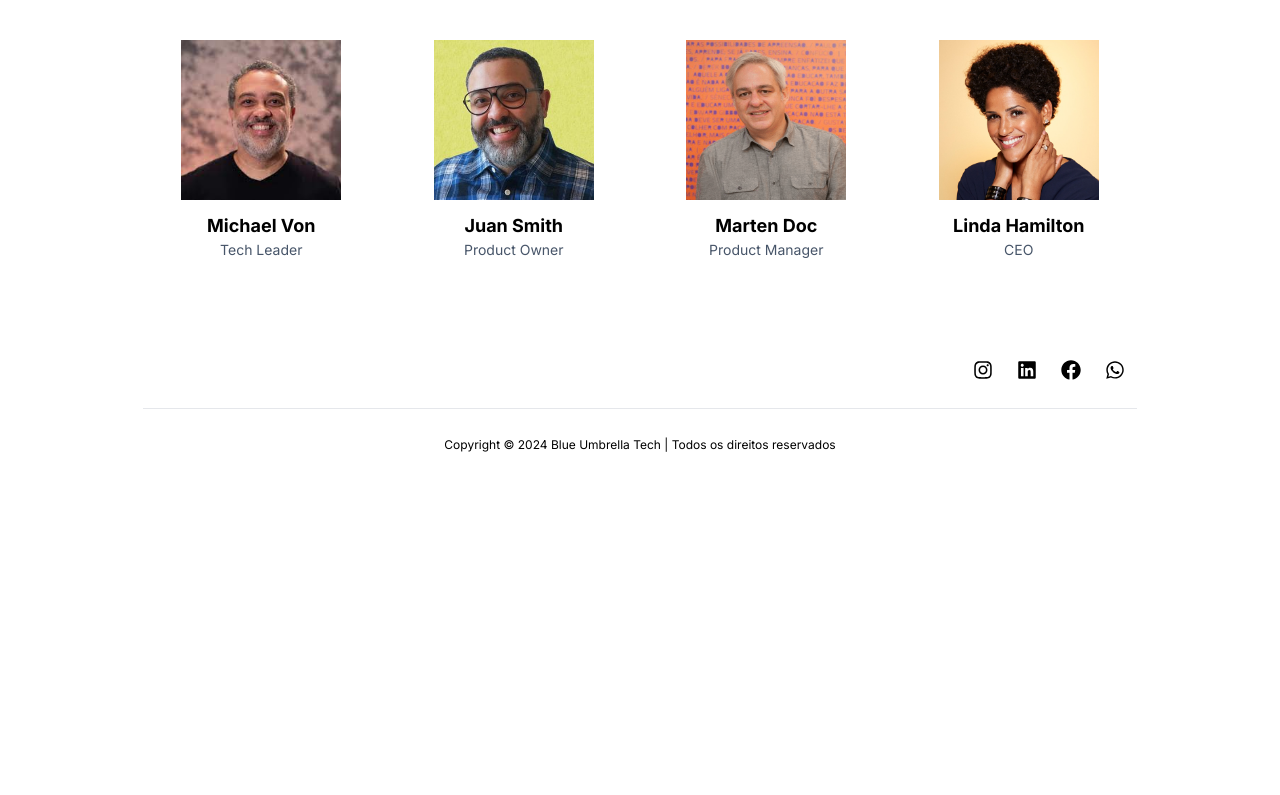
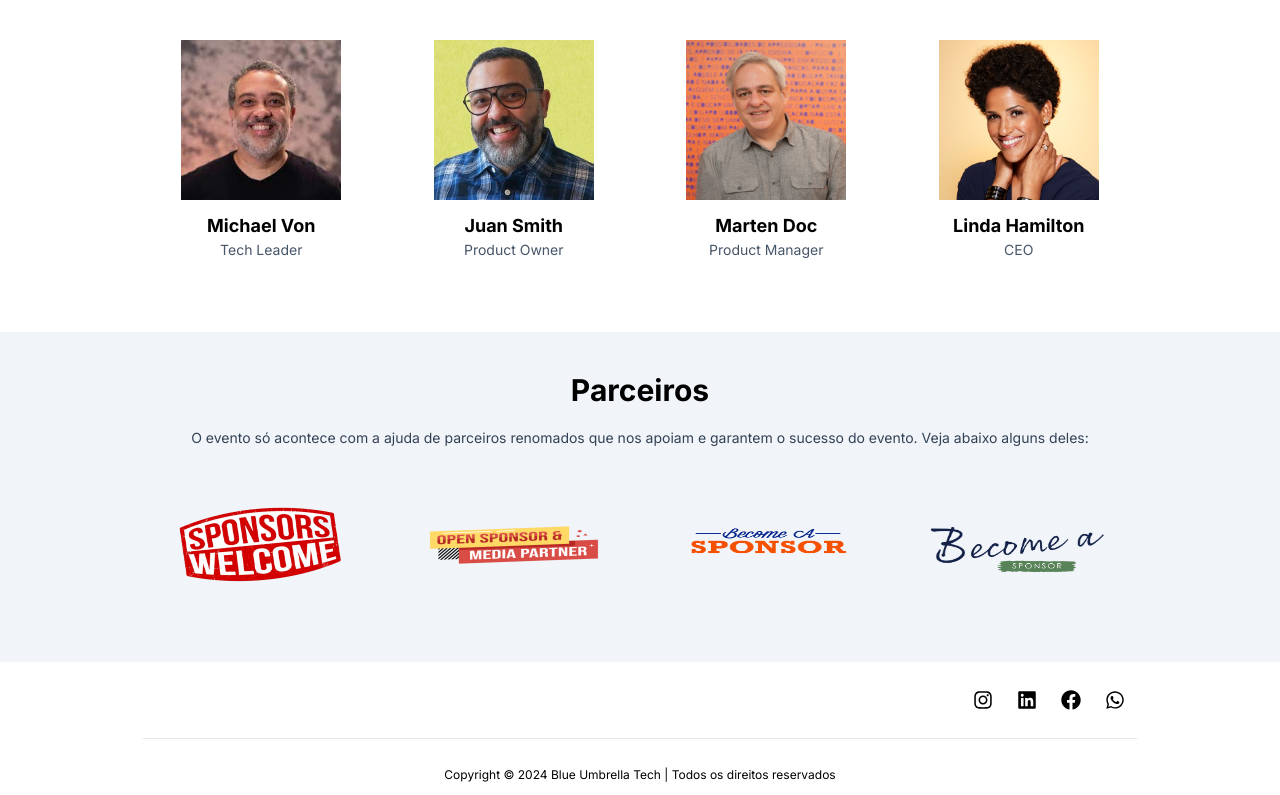
Before and after one commit to miilanez/conference-schedule, a Next.js app: page / in a window 1280 px wide. Shown: the part 2324-3119 px from the top of the page. Before the commit the page ends 2789 px from the top, so only its background shows below. Built offline with nearby package versions, Linux system fonts and the light colour scheme.

Commit message:
:sparkles: feat: criação da sessão de parceiros

```diff
--- /dev/null
+++ b/app/components/cards/SponsorCard.tsx
@@ -0,0 +1,25 @@
+import Image from "next/image";
+import React from "react";
+
+interface SponsorCardProps {
+  sponsorLink: string;
+}
+
+const SponsorCard: React.FC<SponsorCardProps> = ({ sponsorLink }) => {
+  return (
+    <div className="flex flex-col justify-center items-center p-3">
+      <div id="sponsor-card" className="w-[180px] h-[90px]">
+        <Image
+          src={sponsorLink}
+          width={120}
+          height={90}
+          alt="Parceiro do Evento"
+          objectFit="cover"
+          className="w-full h-full"
+        />
+      </div>
+    </div>
+  );
+};
+
+export default SponsorCard;
--- a/app/page.tsx
+++ b/app/page.tsx
@@ -3,6 +3,7 @@ import Hero from "./pages/home/sections/Hero";
 import About from "./pages/home/sections/About";
 import Timer from "./pages/home/sections/Timer";
 import {Speakers} from "./pages/home/sections/Speakers";
+import Sponsors from "./pages/home/sections/Sponsors";
 
 const page = () => {
   return (
@@ -11,6 +12,7 @@ const page = () => {
       <About />
       <Timer />
       <Speakers />
+      <Sponsors />
     </div>
   );
 };
--- /dev/null
+++ b/app/pages/home/sections/Sponsors.tsx
@@ -0,0 +1,27 @@
+import SponsorCard from "@/app/components/cards/SponsorCard";
+import React from "react";
+
+const Sponsors = () => {
+  return (
+    <section id="sponsors" className="bg-slate-100">
+      <div className="container py-10 flex flex-col">
+        <div id="title" className="flex flex-col justify-center items-center">
+          <h1 className="text-3xl font-bold">Parceiros</h1>
+          <p className="my-5 text-sm text-slate-700 text-center">
+            O evento só acontece com a ajuda de parceiros renomados que nos
+            apoiam e garantem o sucesso do evento. Veja abaixo alguns deles:
+          </p>
+        </div>
+
+        <div className="grid grid-cols-2 md:grid-cols-4 gap-4 my-5">
+          <SponsorCard sponsorLink="/images/sponsors/sponsor1.png" />
+          <SponsorCard sponsorLink="/images/sponsors/sponsor2.png" />
+          <SponsorCard sponsorLink="/images/sponsors/sponsor3.png" />
+          <SponsorCard sponsorLink="/images/sponsors/sponsor4.png" />
+        </div>
+      </div>
+    </section>
+  );
+};
+
+export default Sponsors;
```
